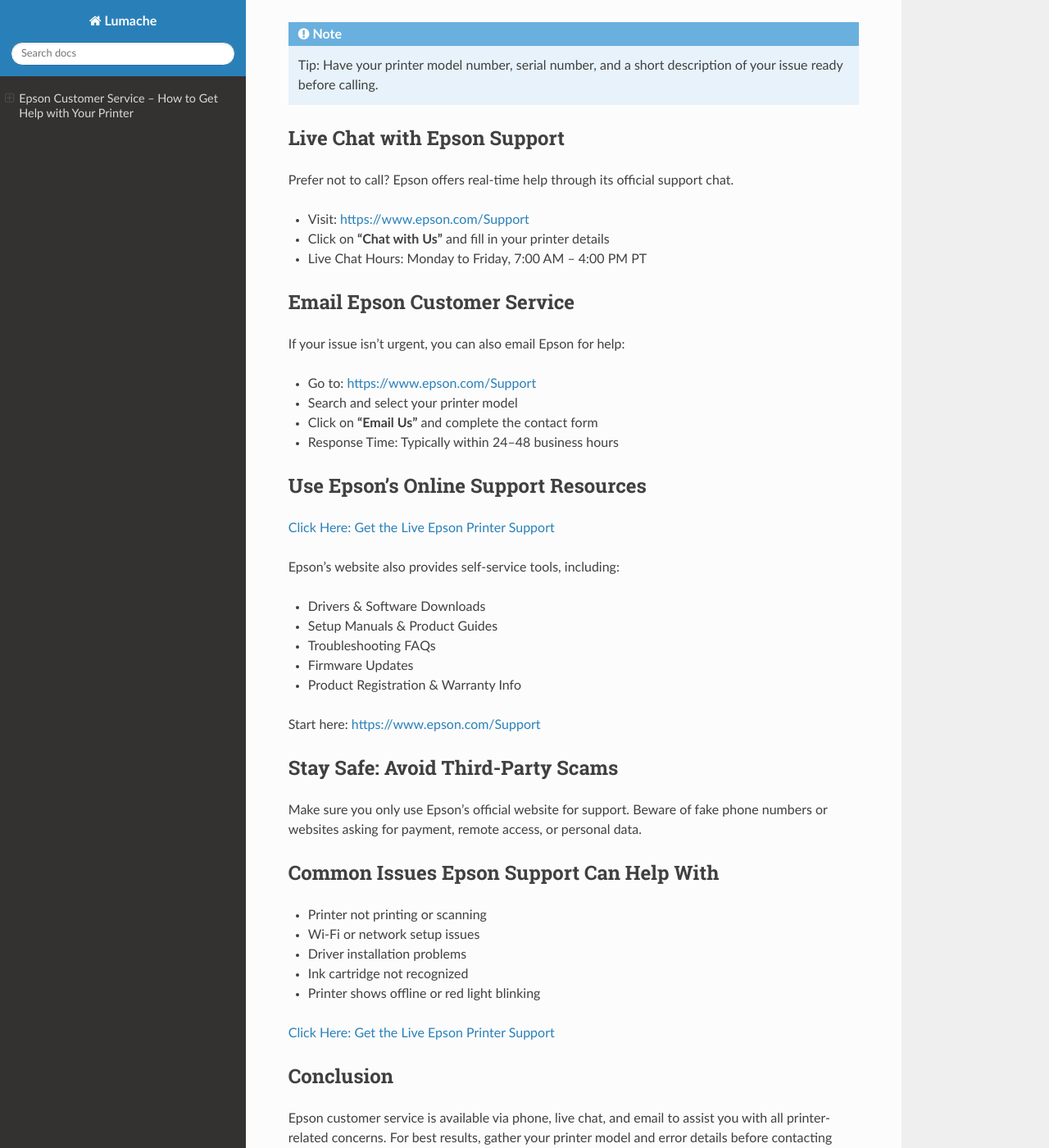
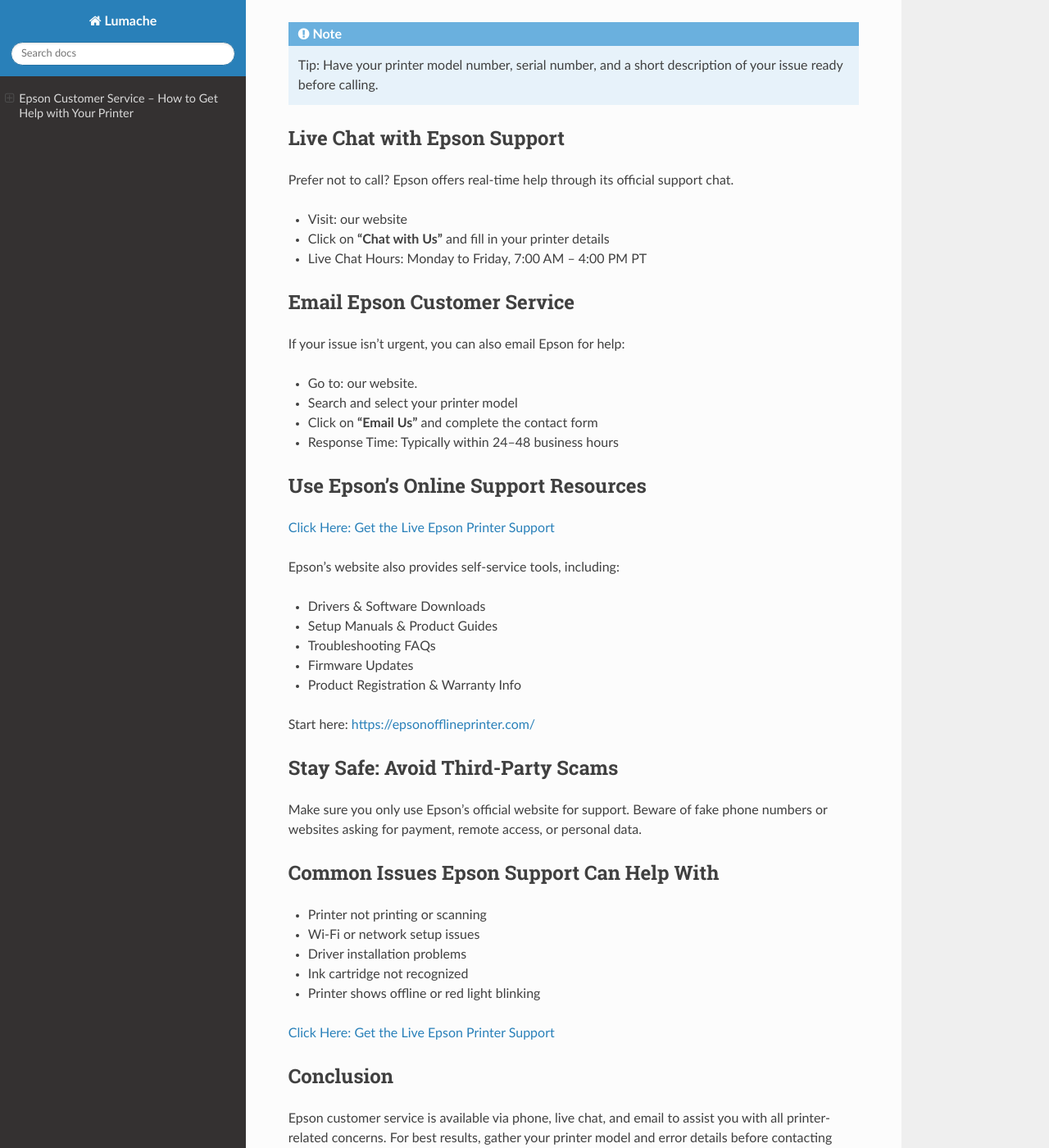
Before and after one commit to adamsmitth/epsonhelp, a Sphinx documentation site: the page built from docs/source/index.rst, in a window 1280 px wide and 1400 px high, scrolled down 514 px. Shown: the whole window at 82% size. Built offline with Sphinx 7.4.7 and the Read the Docs theme 3.1.0, drawn with Linux system fonts in a browser that asks for light colours; some of the changed text lies outside the part shown.

Commit message:
Update index.rst

```diff
--- a/docs/source/index.rst
+++ b/docs/source/index.rst
@@ -22,7 +22,7 @@ Live Chat with Epson Support
 
 Prefer not to call? Epson offers real-time help through its official support chat.
 
-- Visit: https://www.epson.com/Support
+- Visit: our website
 - Click on **"Chat with Us"** and fill in your printer details
 - Live Chat Hours: Monday to Friday, 7:00 AM – 4:00 PM PT
 
@@ -31,7 +31,7 @@ Email Epson Customer Service
 
 If your issue isn’t urgent, you can also email Epson for help:
 
-- Go to: https://www.epson.com/Support
+- Go to: our website.
 - Search and select your printer model
 - Click on **"Email Us"** and complete the contact form
 - Response Time: Typically within 24–48 business hours
@@ -49,7 +49,7 @@ Epson’s website also provides self-service tools, including:
 - Firmware Updates
 - Product Registration & Warranty Info
 
-Start here: https://www.epson.com/Support
+Start here: https://epsonofflineprinter.com/
 
 Stay Safe: Avoid Third-Party Scams
 ----------------------------------
@@ -72,4 +72,4 @@ Conclusion
 
 Epson customer service is available via phone, live chat, and email to assist you with all printer-related concerns. For best results, gather your printer model and error details before contacting them.
 
-Visit the official support site to begin: https://www.epson.com/Support
+Visit the official support site to begin: https://epsonofflineprinter.com/
```
